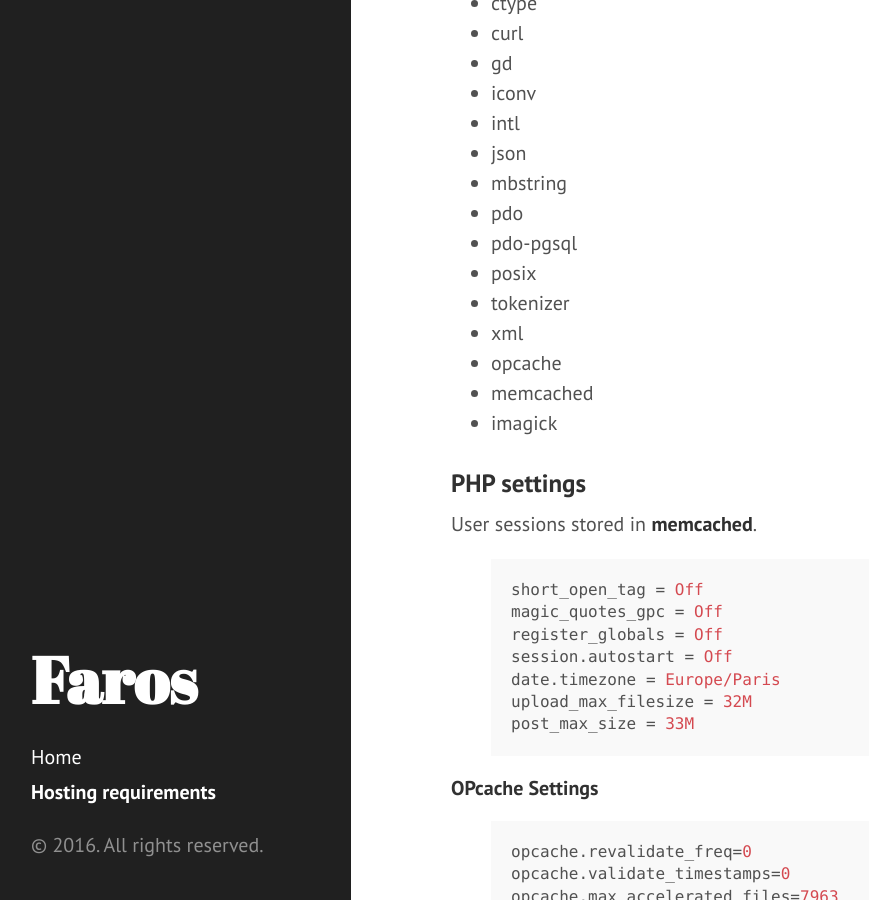
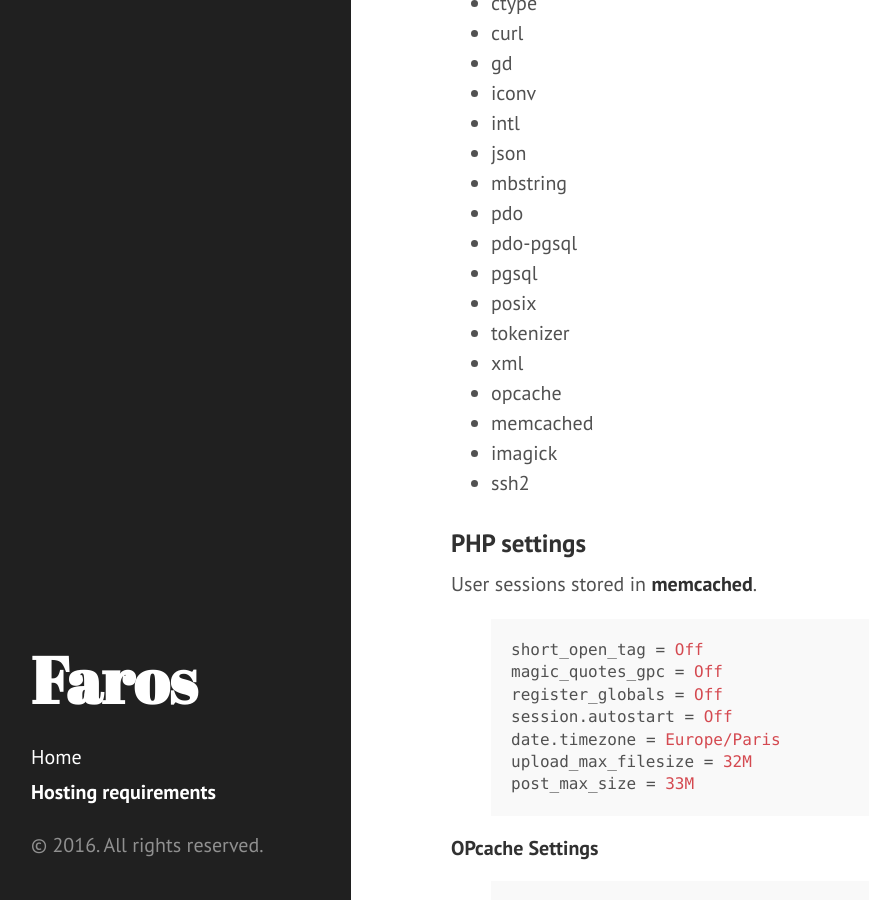
Before and after one commit to le-phare/le-phare.github.io, a Jekyll site: the page built from requirements.md, in a window 1280 px wide and 900 px high, scrolled down 716 px. Shown: the whole window, without its empty margins (9-878 px from the left). Built offline with Jekyll 4.4.1, drawn with Linux system fonts in a browser that asks for light colours; Markdown is read by kramdown in place of the engine named in the settings.

Commit message:
Ajout extensions PHP

```diff
--- a/requirements.md
+++ b/requirements.md
@@ -33,12 +33,14 @@ title: Hosting requirements
    * mbstring
    * pdo
    * pdo-pgsql
+   * pgsql
    * posix
    * tokenizer
    * xml
    * opcache
    * memcached
    * imagick
+   * ssh2
 
 ### PHP settings
 
```
